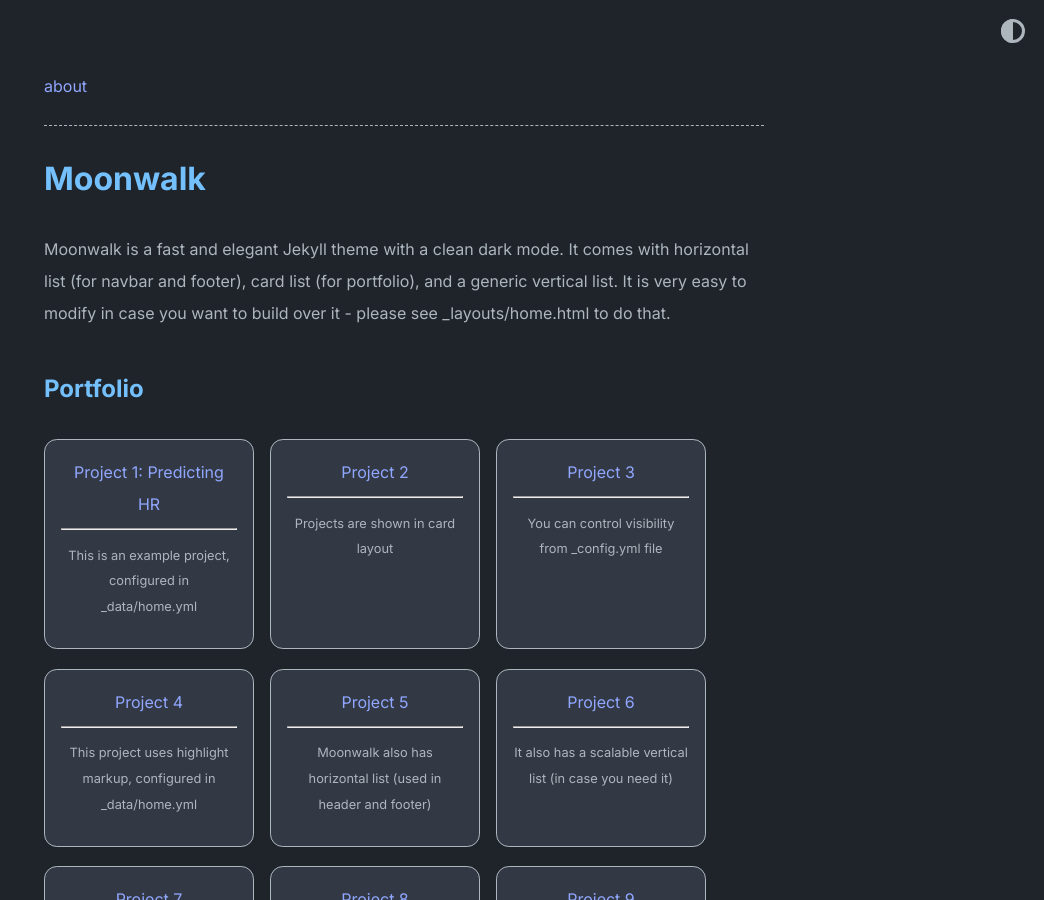
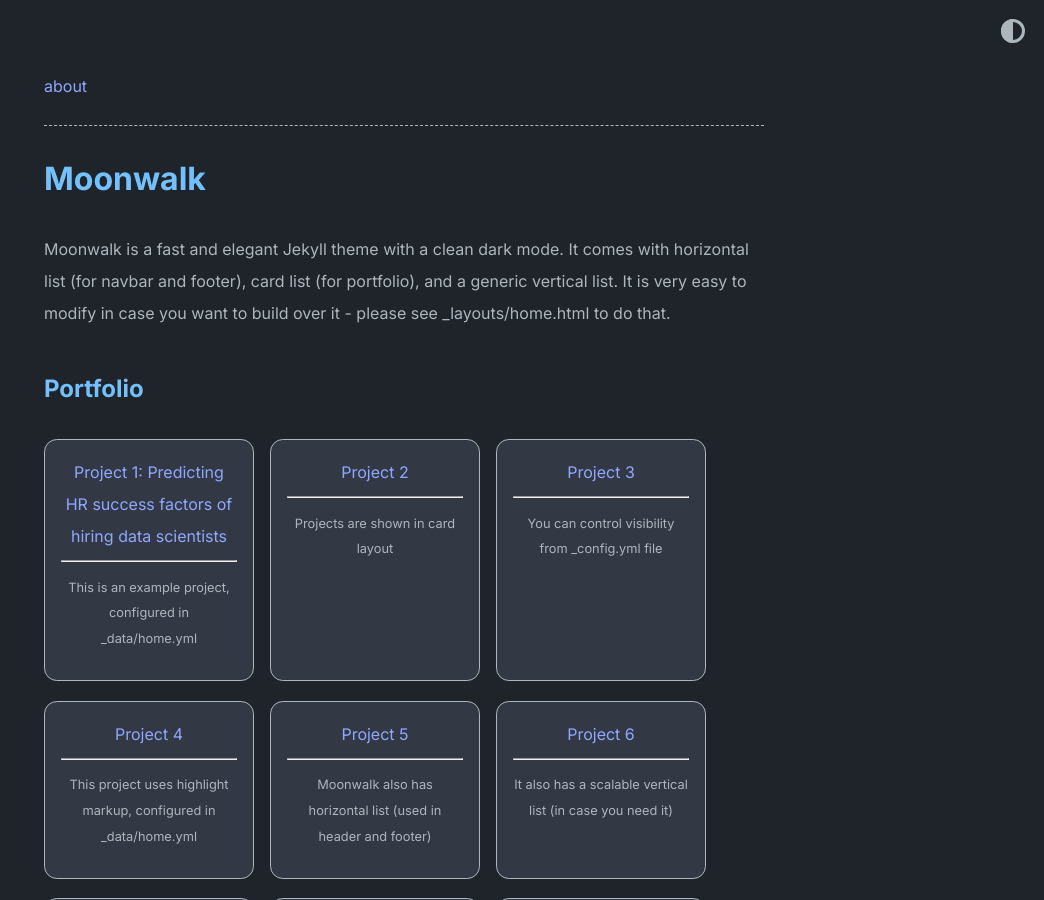
Before and after one commit to Josef9154/JRochelle_Portfolio, a Jekyll site: the page built from index.md, in a window 1280 px wide and 900 px high. Shown: the whole window, without its empty margins (236-1280 px from the left). Built offline with Jekyll 4.4.1, drawn with Linux system fonts in a browser that asks for light colours.

Commit message:
home.yml: updated title in project_entries

```diff
--- a/_data/home.yml
+++ b/_data/home.yml
@@ -2,7 +2,7 @@ navbar_entries:
   - title: about
     url: about
 project_entries:
-  - title: 'Project 1: Predicting HR '
+  - title: 'Project 1: Predicting HR success factors of hiring data scientists'
     url: overview-post
     desc: 'This is an example project, configured in _data/home.yml'
   - title: Project 2
```
